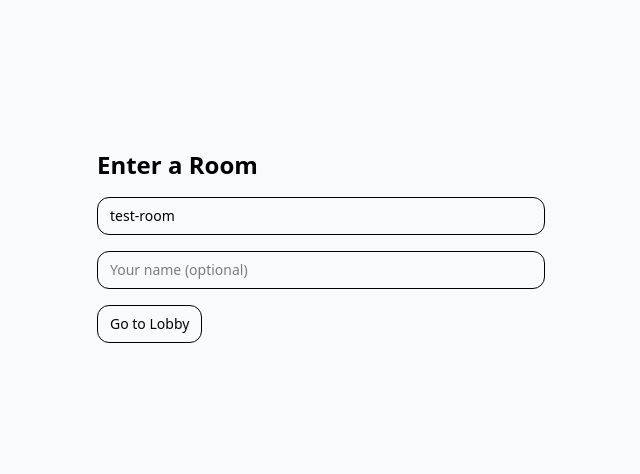
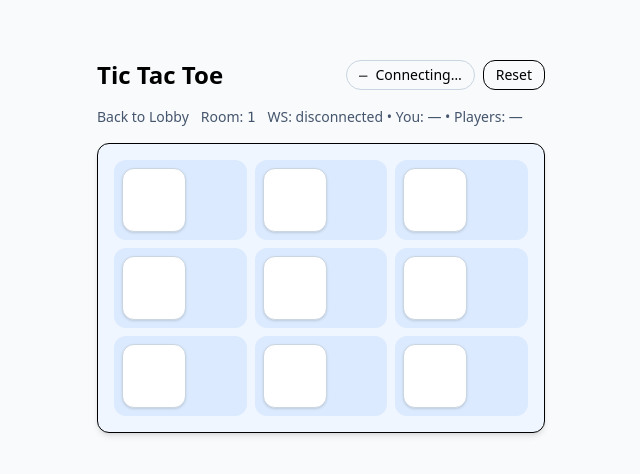
Before and after one commit to B0th3r/Multiplayer-Game-Server, a React (Vite) app in the folder client/: page /TicTacToe/1 in a window 1280 px wide. Before the commit this address led to /. Shown: the part 154-628 px from the top of the page, without its empty margins (319-959 px from the left). Built offline with nearby package versions, Linux system fonts and the light colour scheme; no server answers.

Commit message:
feat: add TicTacToe

```diff
--- a/client/src/App.jsx
+++ b/client/src/App.jsx
@@ -2,6 +2,8 @@ import { Routes, Route, Navigate } from "react-router-dom";
 import RoomEntry from "./views/RoomEntry.jsx";
 import Lobby from "./views/Lobby.jsx";
 import ConnectFour from "./views/ConnectFour.jsx";
+import TicTacToe from "./views/TicTacToe.jsx";
+
 
 export default function App() {
     return (
@@ -9,6 +11,7 @@ export default function App() {
             <Route path="/" element={<RoomEntry />} />
             <Route path="/room/:roomId" element={<Lobby />} />
             <Route path="/connect4/:roomId" element={<ConnectFour />} />
+            <Route path="/TicTacToe/:roomId" element={<TicTacToe />} />
             <Route path="*" element={<Navigate to="/" replace />} />
         </Routes>
     );
--- a/client/src/views/ConnectFour.jsx
+++ b/client/src/views/ConnectFour.jsx
@@ -178,10 +178,6 @@ export default function ConnectFour() {
                         </div>
                     </div>
                 </div>
-
-                <p className="mt-3 text-xs text-slate-500">
-                    Open this URL in two tabs to play. The server is authoritative; clicks only request moves.
-                </p>
             </div>
         </div>
     );
--- a/client/src/views/Lobby.jsx
+++ b/client/src/views/Lobby.jsx
@@ -127,6 +127,13 @@ export default function Lobby() {
                         >
                             Start Connect Four
                         </button>
+                        <button
+                            onClick={() => startGame("tictactoe")}
+                            disabled={!isReady}
+                            className="rounded-xl border px-3 py-2 text-sm disabled:opacity-50"
+                        >
+                            Start TicTacToe
+                        </button>
                     </div>
                     {!isReady && (
                         <p className="text-xs text-slate-500">
--- /dev/null
+++ b/client/src/views/tictactoe.jsx
@@ -0,0 +1,150 @@
+import { useEffect, useMemo, useState } from "react";
+import { useParams, Link, useNavigate } from "react-router-dom";
+import { useSocket } from "../lib/SocketProvider.jsx";
+
+const SIZE = 3;
+const makeEmptyBoard = () =>
+    Array.from({ length: SIZE }, () => Array(SIZE).fill(null));
+
+function Cell({ value }) {
+    const base =
+        "flex items-center justify-center h-16 w-16 rounded-xl bg-white border shadow-sm text-2xl font-bold";
+    const color =
+        value === "X"
+            ? "text-red-600 border-red-300"
+            : value === "O"
+                ? "text-yellow-600 border-yellow-300"
+                : "text-slate-400 border-slate-300";
+    return <div className={`${base} ${color}`}>{value ?? ""}</div>;
+}
+
+export default function TicTacToe() {
+    const { roomId } = useParams();
+    const navigate = useNavigate();
+    const { socket, conn, you } = useSocket();
+
+    const [board, setBoard] = useState(makeEmptyBoard());
+    const [current, setCurrent] = useState("X");
+    const [winner, setWinner] = useState(null);
+    const [players, setPlayers] = useState([]);
+
+    useEffect(() => {
+        if (conn === "connected" && roomId) {
+            socket.emit("join", { roomId });
+        }
+    }, [conn, roomId, socket]);
+
+    useEffect(() => {
+        const onState = (st) => {
+            setBoard(st.board || makeEmptyBoard());
+            setCurrent(st.current || "X");
+            setWinner(st.winner ?? null);
+            setPlayers(st.players || []);
+        };
+        const onPhase = ({ phase, roomId: rid }) => {
+            if (phase === "lobby") {
+                alert("Host has ended the game");
+                navigate(`/room/${encodeURIComponent(rid)}`, { replace: true });
+            }
+        };
+        socket.on("state", onState);
+        socket.on("phase", onPhase);
+        return () => {
+            socket.off("state", onState);
+            socket.off("phase", onPhase);
+        };
+    }, [socket, navigate]);
+
+    const EndGame = () => {
+        socket.emit("host_end_game", (resp) => {
+            if (!resp?.ok) alert(resp?.code || "Could not end");
+        });
+    };
+
+    const mySymbol = useMemo(() => {
+        if (!you?.id) return null;
+        return players.find((p) => p.id === you.id)?.symbol ?? null;
+    }, [players, you?.id]);
+
+    const status = useMemo(() => {
+        if (conn !== "connected") return "Connecting…";
+        if (!mySymbol) return "Spectating";
+        if (winner === "draw") return "It's a draw.";
+        if (winner === "X") return "X wins!";
+        if (winner === "O") return "O wins!";
+        return current === mySymbol ? "Your turn" : "Opponent's turn";
+    }, [conn, mySymbol, winner, current]);
+
+    const handlePlace = (r, c) => {
+        if (conn !== "connected" || !mySymbol || winner) return;
+        if (current !== mySymbol) return;
+        // let the server validate occupied cells, bounds, turn, etc.
+        socket.emit("action", { type: "place", r, c });
+    };
+
+    const reset = () => socket.emit("reset");
+
+    return (
+        <div className="min-h-screen w-full bg-slate-50 flex items-center justify-center p-6">
+            <div className="w-full max-w-md space-y-4">
+                <header className="flex items-center justify-between">
+                    <h1 className="text-2xl font-bold">Tic Tac Toe</h1>
+                    <div className="flex items-center gap-2">
+                        <span
+                            className={`inline-flex items-center gap-2 rounded-full border px-3 py-1 text-sm ${winner
+                                ? "border-emerald-400"
+                                : mySymbol === "X"
+                                    ? "border-red-400"
+                                    : mySymbol === "O"
+                                        ? "border-yellow-400"
+                                        : "border-slate-300"
+                                }`}
+                        >
+                            <span className="font-mono">{mySymbol ?? "—"}</span>
+                            <span>{status}</span>
+                        </span>
+                        <button
+                            onClick={reset}
+                            className="rounded-xl border px-3 py-1 text-sm hover:bg-white"
+                            disabled={conn !== "connected" || !mySymbol}
+                        >
+                            Reset
+                        </button>
+                    </div>
+                </header>
+
+                <div className="text-sm text-slate-600 flex items-center gap-3">
+                    <button onClick={EndGame}>Back to Lobby</button>
+                    <span>
+                        Room: <code>{roomId}</code>
+                    </span>
+                    <span>
+                        WS: {conn} • You: {mySymbol || "—"} • Players:{" "}
+                        {players.map((p) => p.symbol ?? "—").join(", ") || "—"}
+                    </span>
+                </div>
+
+                <div className="rounded-xl border bg-blue-50 p-4 shadow-md">
+                    <div
+                        className="grid gap-2"
+                        style={{ gridTemplateColumns: `repeat(${SIZE}, minmax(0, 1fr))` }}
+                    >
+                        {board.map((row, r) =>
+                            row.map((cell, c) => (
+                                <button
+                                    key={`${r}-${c}`}
+                                    onClick={() => handlePlace(r, c)}
+                                    className="rounded-xl bg-blue-100 p-2 transition active:scale-[0.98] focus:outline-none focus:ring"
+                                    disabled={conn !== "connected" || !!winner || !!cell || !mySymbol || current !== mySymbol}
+                                    aria-label={`Row ${r + 1}, Column ${c + 1}`}
+                                >
+                                    <Cell value={cell} />
+                                </button>
+                            ))
+                        )}
+                    </div>
+                </div>
+            </div>
+        </div>
+    );
+}
```
Also changed, not shown: 2 other files (tests, documents, lock files or other folders).
